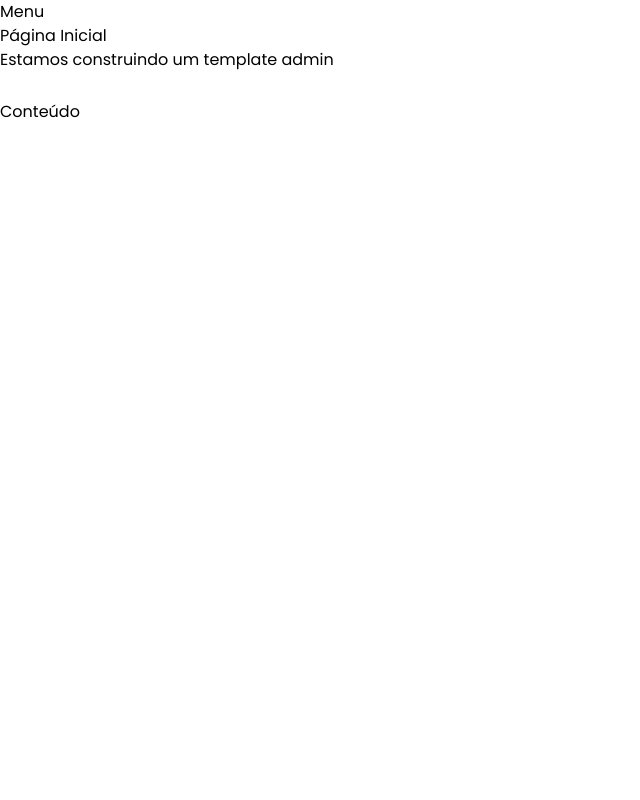
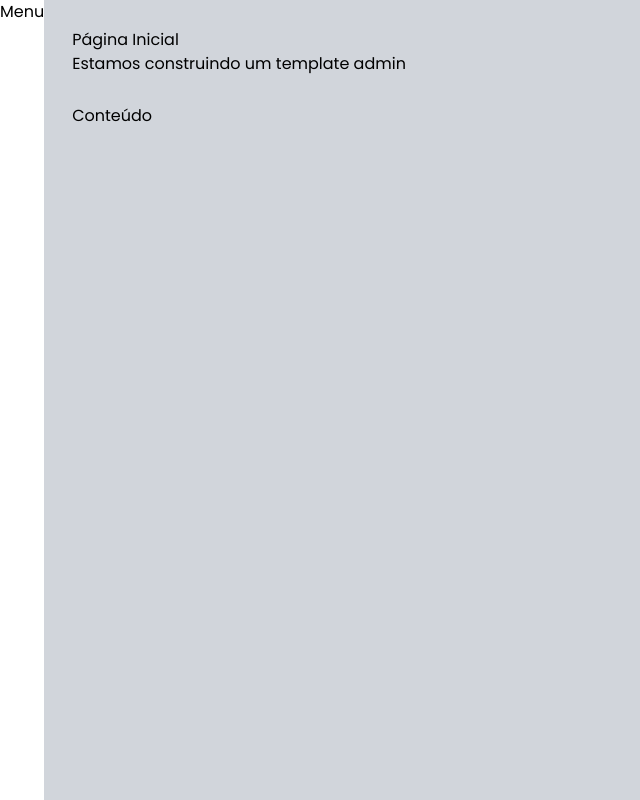
Before and after one commit to pabloaraujo22/admin-template-next, a Next.js app: page / in a window 1280 px wide. Shown: the whole page, without its empty margins (0-640 px from the left). Built offline with nearby package versions, Linux system fonts and the light colour scheme.

Commit message:
Componente Layout #01

```diff
--- a/src/components/templates/Layout.tsx
+++ b/src/components/templates/Layout.tsx
@@ -9,10 +9,12 @@
 }
 export default function Layout(props: LayoutProps) {
     return (
-        <div>
+        <div className={`flex h-screen w-screen`}>
             <MenuLateral />
-            <Cabecalho titulo={props.titulo} subtitulo={props.subtitulo} />
-            <Conteudo>{props.children}</Conteudo>
+            <div className={`flex flex-col w-full p-7 bg-gray-300`}>
+                <Cabecalho titulo={props.titulo} subtitulo={props.subtitulo} />
+                <Conteudo>{props.children}</Conteudo>
+            </div>
         </div>
     );
 }
```
